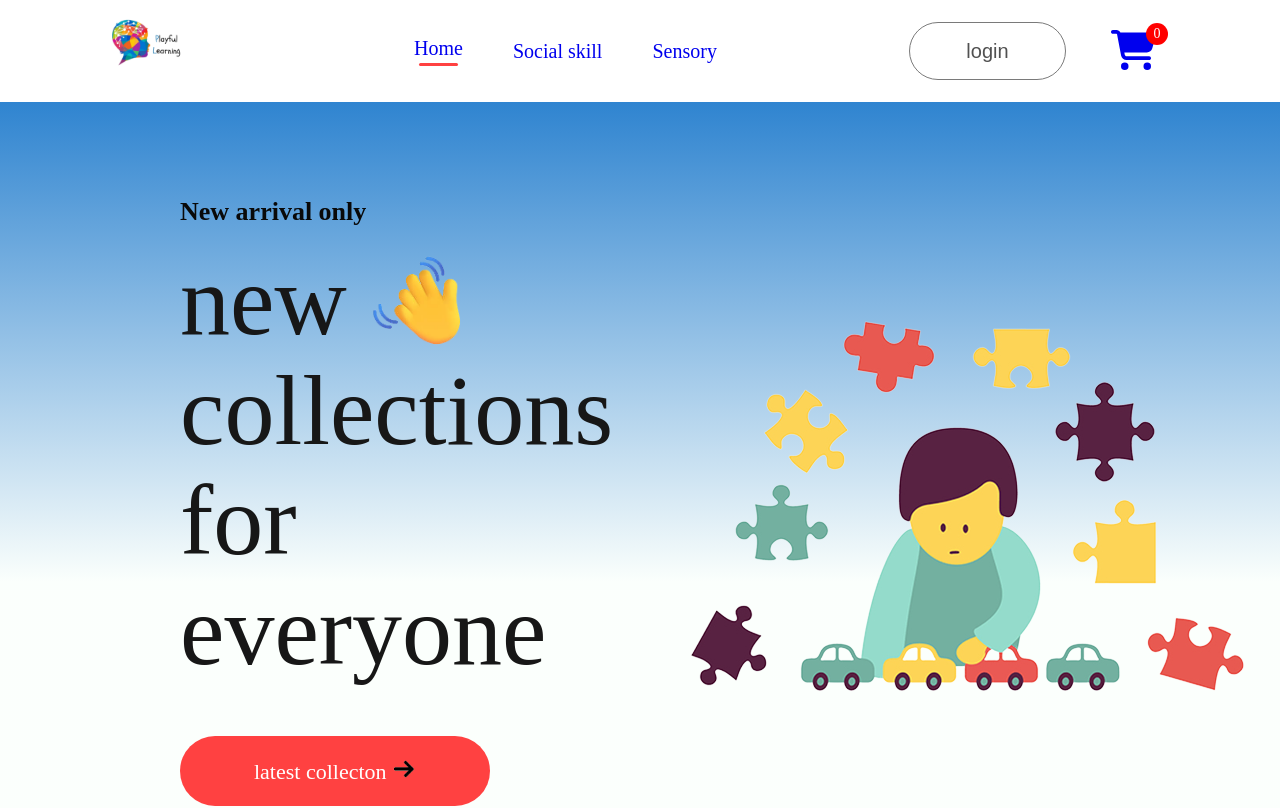
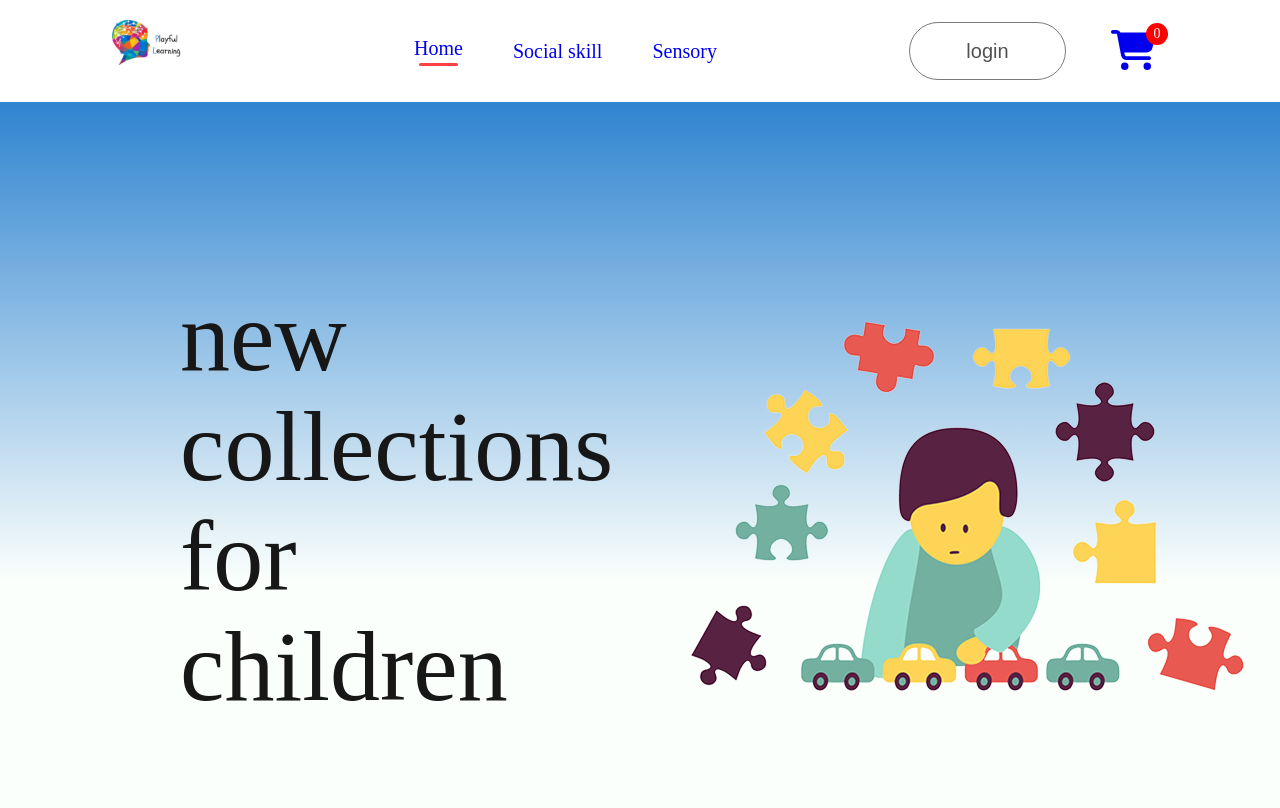
Before and after one commit to pratiksj/e-commerce-children, a React (Vite) app in the folder frontend/: page / in a window 1280 px wide. Shown: the top 808 px of the page. Built offline with nearby package versions, Linux system fonts and the light colour scheme; no server answers.

Commit message:
feat:adjust code in the frondend

```diff
--- a/frontend/src/Components/Hero/Hero.jsx
+++ b/frontend/src/Components/Hero/Hero.jsx
@@ -1,34 +1,31 @@
-import './Hero.css'
-import hand_icon from "../assets/hand-icon.png"
-import hero_img from "../assets/img.png"
-import arrow_icon from "../assets/arrow-icon.png"
+import "./Hero.css";
+//import hand_icon from "../assets/hand-icon.png"
+import hero_img from "../assets/img.png";
+//import arrow_icon from "../assets/arrow-icon.png";
 
 export const Hero = () => {
   return (
-    <div className='hero'>
+    <div className="hero">
       <div className="hero-left">
-<h2>New arrival only</h2>
+        {/* <h2>New arrival only</h2> */}
         <div>
-    <div className='hand-hand-icon'>
+          <div className="hand-hand-icon">
             <p>new</p>
-        <img src={hand_icon} alt=''/>
-
+            {/* <img src={hand_icon} alt=''/> */}
           </div>
           <p>collections</p>
-    <p>for everyone </p>
+          <p>for children </p>
         </div>
-<div className="hero-latest-button">
-<div>latest collecton <img src={arrow_icon} alt=''/></div>
-
-
+        {/* <div className="hero-latest-button">
+          <div>
+            latest collecton <img src={arrow_icon} alt="" />
+          </div>
+        </div> */}
       </div>
 
-</div>
-
-
       <div className="hero-right">
-  <img src={hero_img} alt=''/>
+        <img src={hero_img} alt="" />
       </div>
     </div>
-  )
-}
+  );
+};
```
Also changed, not shown: 1 other file (tests, documents, lock files or other folders). Lines whose indentation alone changed are shown as unchanged.
